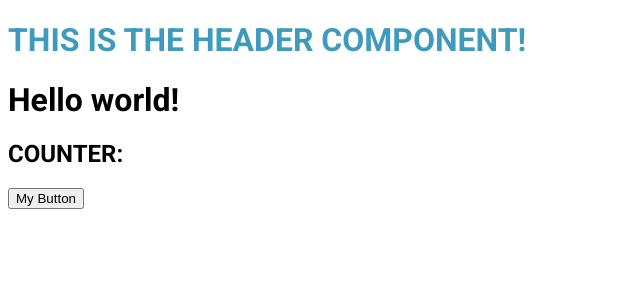
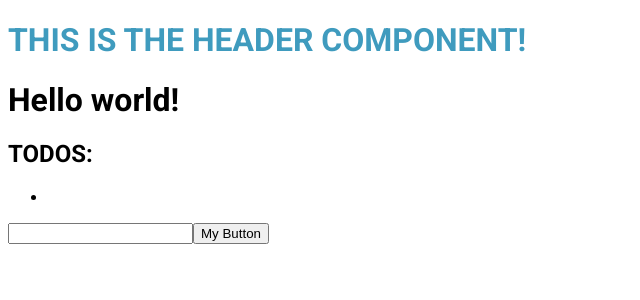
Before and after one commit to Dawid-Dahl/stereo-nightclub-nuxt-client, a Nuxt app: page / in a window 1280 px wide. Both pictures are taken after a click on the button "My Button". Shown: the top 300 px of the page, without its empty margins (0-640 px from the left). Built offline with nearby package versions, Linux system fonts and the light colour scheme.

Commit message:
added vuex support

```diff
--- a/pages/index.vue
+++ b/pages/index.vue
@@ -1,17 +1,40 @@
 <template>
   <div>
     <h1>Hello world!</h1>
-    <h2>COUNTER: {{ this.$store.counter }}</h2>
-    <button @click="myfn">My Button</button>
+    <h2>TODOS:</h2>
+    <ul>
+      <li v-for="todo in todos" :key="todo.id">{{ todo.content }}</li>
+    </ul>
+    <p>{{ inputText }}</p>
+    <input v-model="inputText" type="text" :placeholder="inputText" />
+    <button @click="add(inputText)">My Button</button>
   </div>
 </template>
 
 <script>
-import { mapMutations } from 'vuex'
+import { mapMutations, mapState } from 'vuex'
 
 export default {
+  data: () => {
+    return {
+      inputText: ''
+    }
+  },
+  computed: {
+    ...mapState('todos', ['todos'])
+  },
   methods: {
-    myfn: opoop => console.log('Clicked!')
+    ...mapMutations({
+      add: 'todos/ADD_TODO',
+      remove: 'todos/REMOVE_TODO',
+      toggle: 'todos/TOGGLE_TODO'
+    })
   }
 }
 </script>
+
+<style lang="scss" scoped>
+ul {
+  text-decoration: none;
+}
+</style>
--- a/store/index.js
+++ /dev/null
@@ -1,3 +0,0 @@
-export const state = () => ({
-  counter: 0,
-})
--- /dev/null
+++ b/store/todos.js
@@ -0,0 +1,23 @@
+class Todo {
+  constructor(content = '', done = false) {
+    this.id = Math.floor(Math.random() * 100000)
+    this.content = content
+    this.done = done
+  }
+}
+
+export const state = () => ({
+  todos: []
+})
+
+export const mutations = {
+  ADD_TODO(state, text) {
+    state.todos.push(new Todo(text))
+  },
+  REMOVE_TODO(state, { todo }) {
+    state.todos = state.todos.filter(cur => cur !== todo)
+  },
+  TOGGLE_TODO(state, { todo }) {
+    todo.done = !todo.done
+  }
+}
```
Also changed, not shown: store/README.md (deleted), 1 other file (tests, documents, lock files or other folders).
